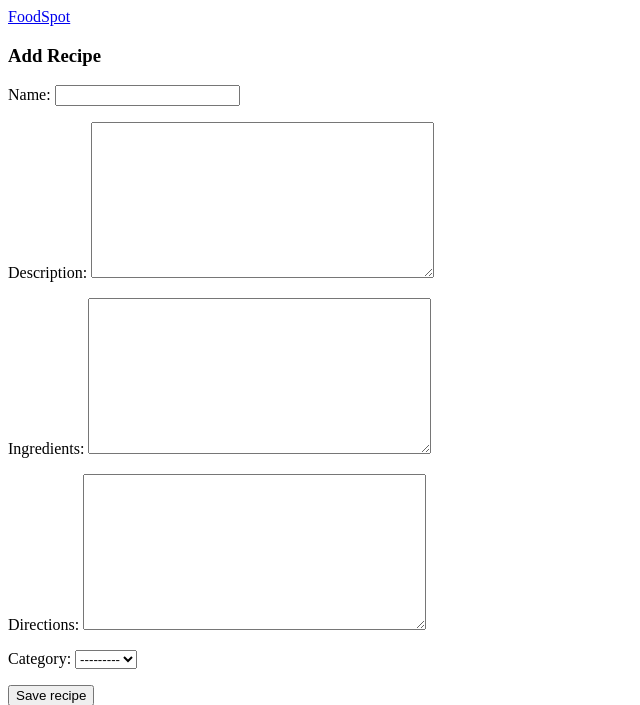
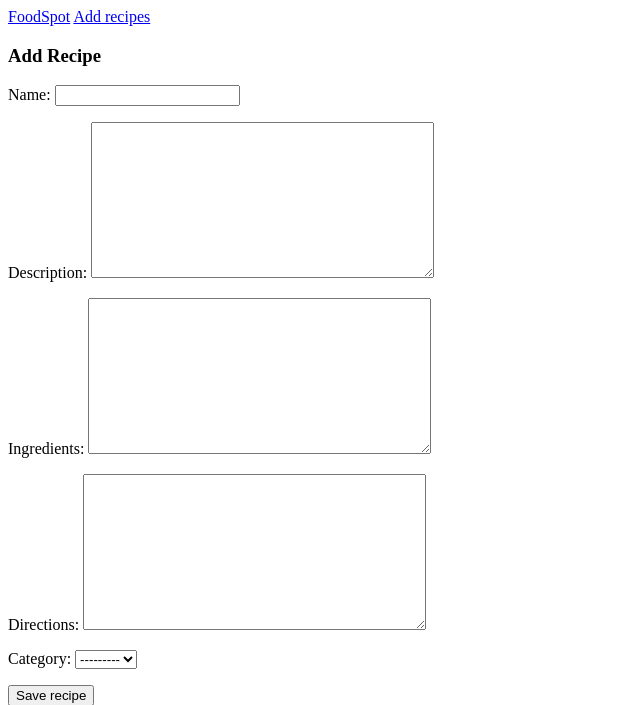
Before and after one commit to kalonjic34/foodspot-web-app, a Django app: page /add_recipe in a window 1280 px wide. Shown: the top 705 px of the page, without its empty margins (0-640 px from the left). Run offline with Django 5.2, Linux system fonts and the light colour scheme; data that the repository does not hold is empty.

Commit message:
add link to add recipes in the header

```diff
--- a/templates/base.html
+++ b/templates/base.html
@@ -9,6 +9,7 @@
     <header>
         <div>
             <a href="{% url "foodspot_app:index" %}">FoodSpot</a>
+            <a href="{% url "foodspot_app:add_recipe_no_genre" %}">Add recipes</a>
         </div>
     </header>
     <div class="container">
```
